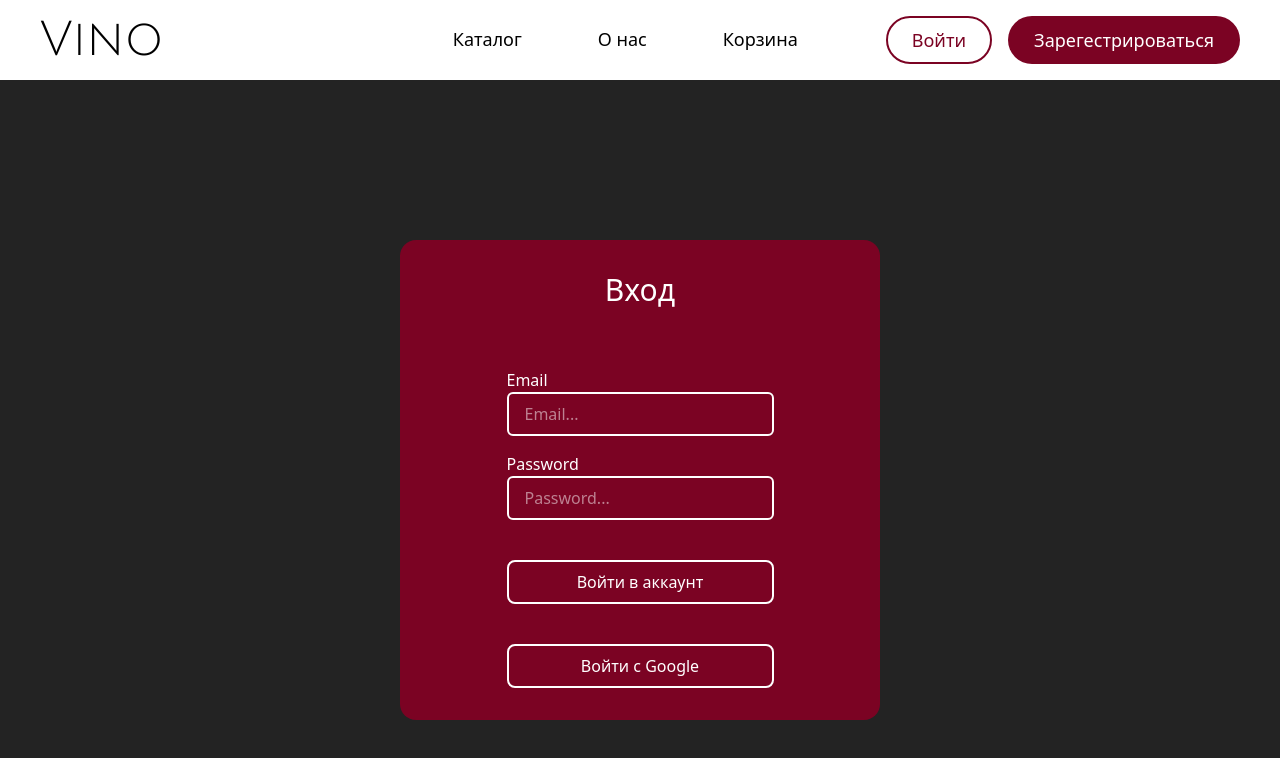
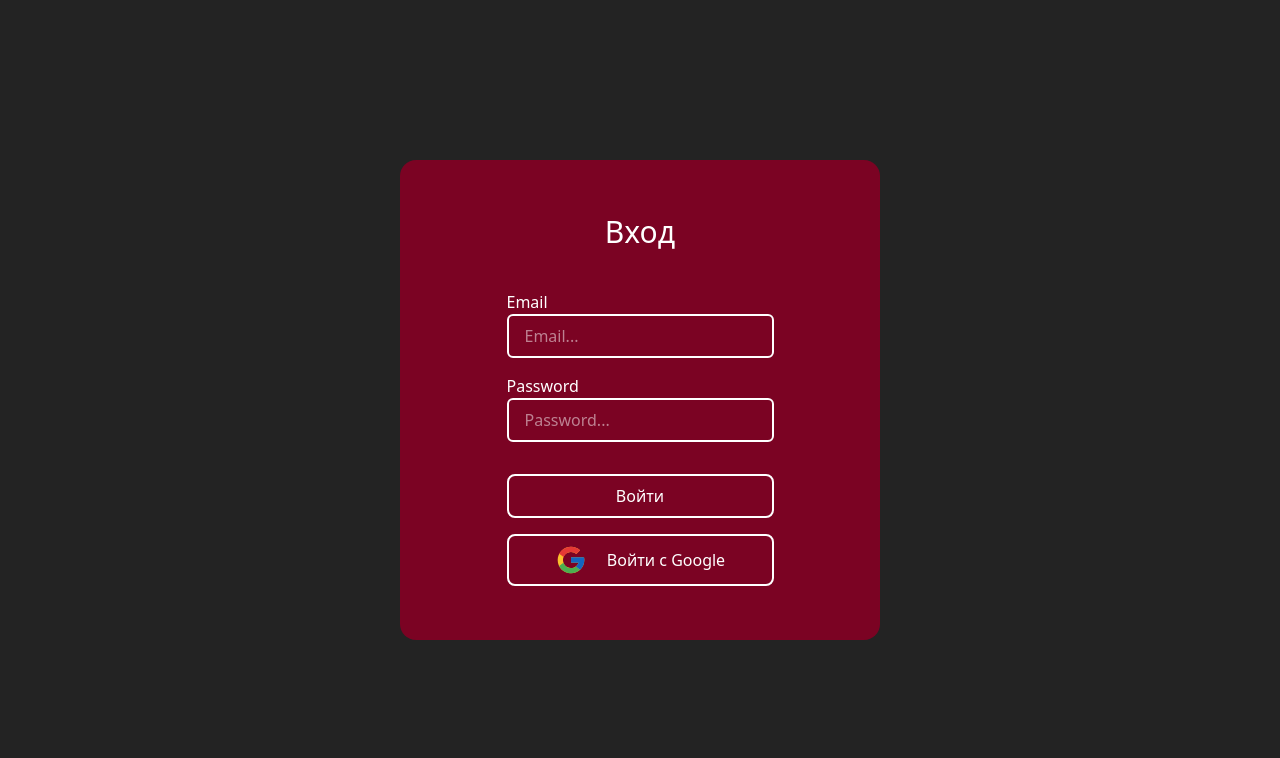
Before and after one commit to NzrSdv/Diploma-Project, a Vue app: page / in a window 1280 px wide. Both pictures are taken after a click on the button "Войти". Shown: the top 758 px of the page. Built offline with nearby package versions, Linux system fonts and the light colour scheme; no server answers.

Commit message:
google login button styles + removed header when on login page

```diff
--- a/src/App.vue
+++ b/src/App.vue
@@ -4,18 +4,24 @@ import HeaderComponent from "./components/header/HeaderComponent.vue";
 import { RouterView } from "vue-router";
 import { useStore } from "vuex";
 import { key } from "./store.ts";
+import { useRoute } from "vue-router";
 import { computed } from "vue";
 export default defineComponent({
   components: { HeaderComponent },
   setup() {
     const store = useStore(key);
+    const route = useRoute();
     const currentUser = computed(() => store.state.currentUser);
     // store.dispatch("getRedWines");
+    return {
+      currentUser,
+      route,
+    };
   },
 });
 </script>
 
 <template>
-  <HeaderComponent />
+  <HeaderComponent v-if="route.path != '/login'" />
   <RouterView />
 </template>
--- a/src/UI/buttons/ButtonInput.vue
+++ b/src/UI/buttons/ButtonInput.vue
@@ -1,8 +1,9 @@
 <template>
-  <button
-    class="px-5 py-2 rounded-lg border-2 border-solid border-main-2"
+  <button class="flex flex-row items-center justify-center gap-5 px-5 py-2 rounded-lg border-2 border-solid border-main-2 duration-300 hover:scale-105">
 
-  >
+    <div v-if="icon" class="size-8">
+      <img class="w-full h-auto" :src="icon" alt="">
+    </div>
     {{ text }}
   </button>
 </template>
@@ -11,6 +12,7 @@ export default {
   name: "ButtonInput",
   props: {
     text: { type: String, required: true },
+    icon: { type: String, required: false },
   },
 };
 </script>
--- a/src/components/login/LoginComponent.vue
+++ b/src/components/login/LoginComponent.vue
@@ -1,6 +1,9 @@
 <script setup lang="ts">
 import SignInInput from "../../UI/inputs/SignInInput.vue";
 import ButtonInput from "../../UI/buttons/ButtonInput.vue";
+
+import GoogleIcon from "../../assets/icons/Google_Icon.svg";
+
 import { signInWithEmailAndPassword, signInWithPopup } from "firebase/auth";
 import { auth, googleProvider } from "../../config/firebase";
 import { useRouter } from "vue-router";
@@ -13,10 +16,10 @@ const store = useStore(key);
   <main>
     <section class="w-full h-dvh flex justify-center items-center text-main-2">
       <div
-        class="size-120 rounded-2xl bg-accent-1 flex flex-col items-center justify-center gap-15"
+        class="size-120 rounded-2xl bg-accent-1 flex flex-col items-center justify-center gap-10"
       >
         <h2 class="text-3xl">Вход</h2>
-        <div class="flex flex-col justify-center gap-10">
+        <div class="flex flex-col justify-center gap-8">
           <div class="flex flex-col justify-center gap-4">
             <SignInInput
               title="Email"
@@ -31,8 +34,9 @@ const store = useStore(key);
               @changeEmail="inputPassword"
             />
           </div>
+         <div class="flex flex-col items-cennter justify-center gap-4">
           <ButtonInput
-            text="Войти в аккаунт"
+            text="Войти"
             @click="
               async () => {
                 try {
@@ -47,6 +51,7 @@ const store = useStore(key);
           />
           <ButtonInput
             text="Войти с Google"
+            :icon="GoogleIcon"
             @click="
               async () => {
                 try {
@@ -59,6 +64,7 @@ const store = useStore(key);
               }
             "
           />
+         </div>
         </div>
       </div>
     </section>
--- a/src/components/user/UserPageComponent.vue
+++ b/src/components/user/UserPageComponent.vue
@@ -14,7 +14,7 @@ async function signOutUser() {
   try {
     await signOut(auth);
     localStorage.removeItem("currentUser");
-    router.push("/login");
+    router.push("/");
   } catch (error) {
     console.error("Error signing out: ", error);
   }
@@ -68,6 +68,3 @@ export default defineComponent({
   },
 });
 </script>
-<style></style>
-
-У
```
